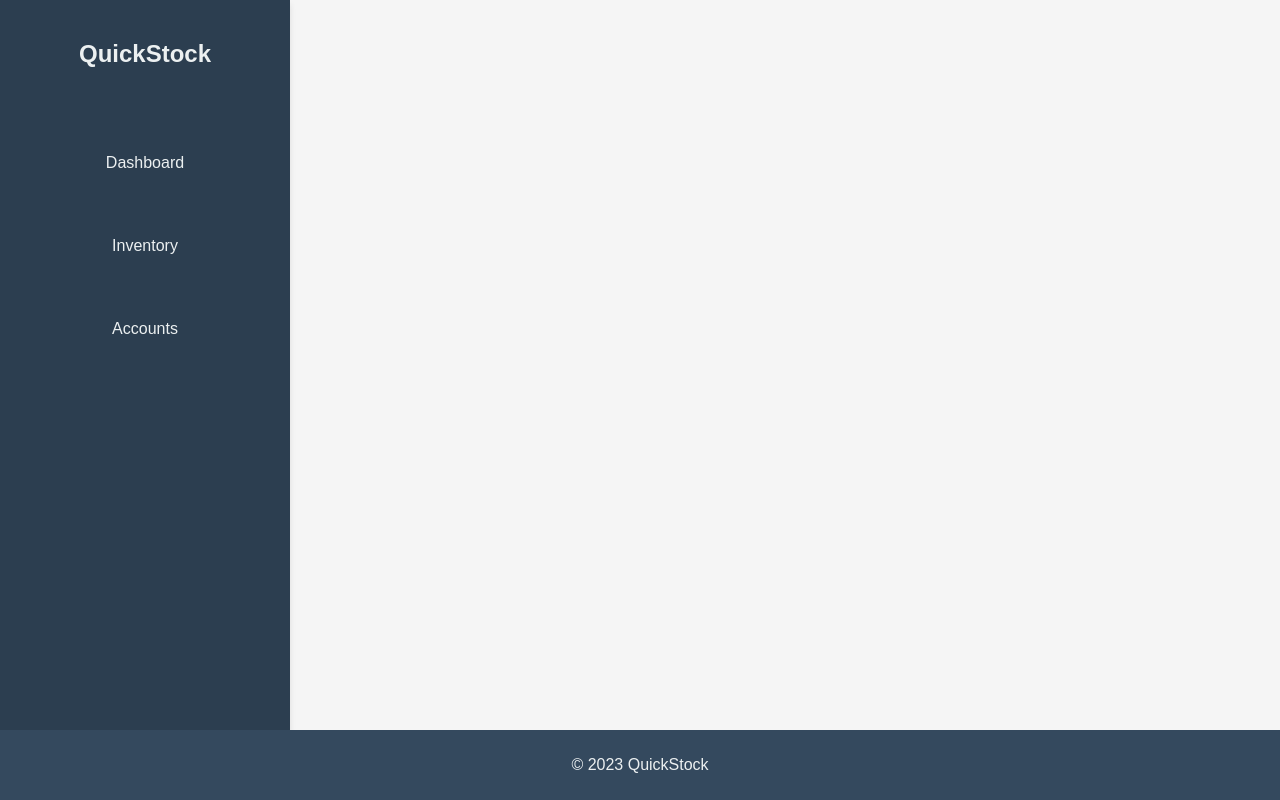
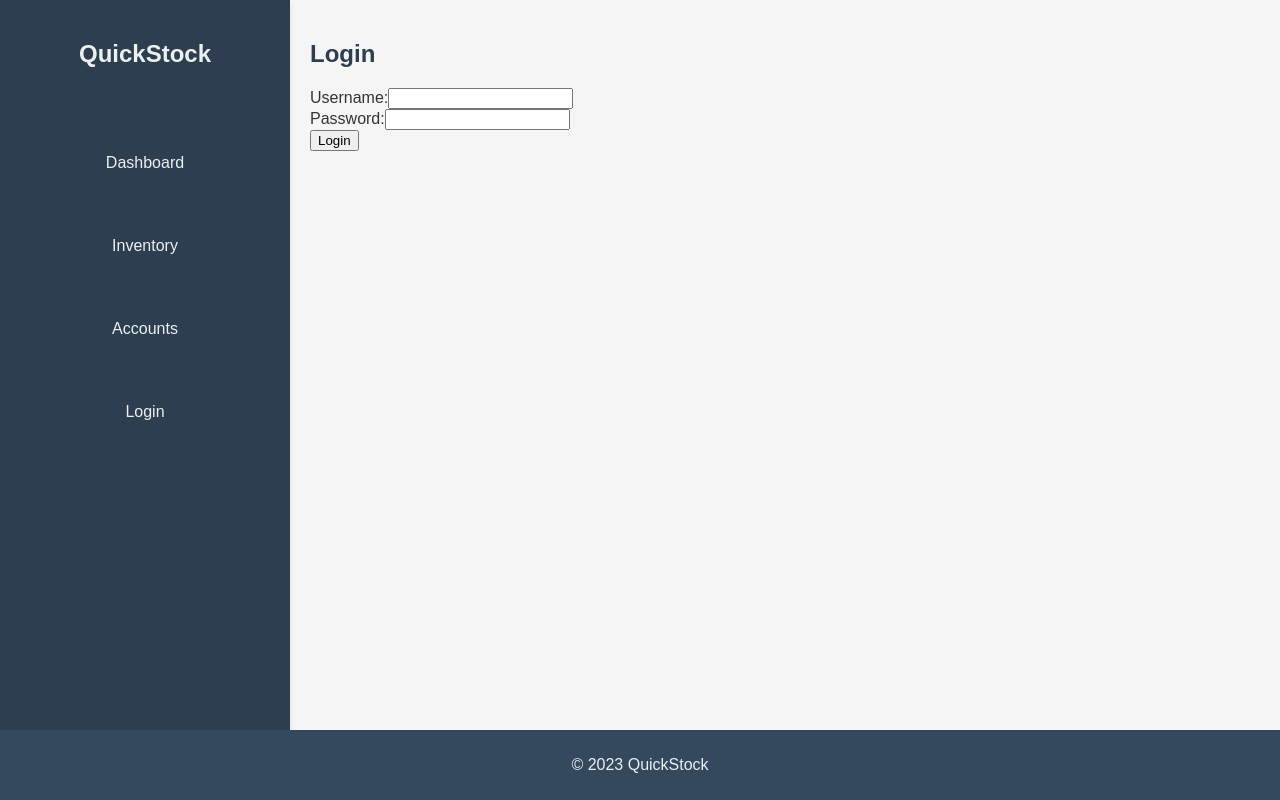
Before and after one commit to lahndrick/QuickStock, a React (Create React App) app in the folder react-app/: page /login in a window 1280 px wide. Built offline with nearby package versions, Linux system fonts and the light colour scheme.

Commit message:
login page

```diff
--- a/react-app/src/App.js
+++ b/react-app/src/App.js
@@ -5,6 +5,7 @@ import './App.css';
 import InventoryComponent from './components/Inventory';
 import AccountsComponent from './components/Accounts';
 import DashboardComponent from './components/Dashboard';
+import LoginComponent from  './components/Login';
 
 // Define functional components for each section
 const Dashboard = () => (
@@ -26,6 +27,11 @@ const Accounts = () => (
 		{/* Inventory content goes here */}
 	</section>
 );
+const Login = () => (
+	<section className="login-section">
+		<h2>Login</h2>
+	</section>
+)
 
 function App() {
 	return (
@@ -53,6 +59,11 @@ function App() {
 									Accounts
 								</Link>
 							</li>
+							<li>
+								<Link to="/login">
+									Login
+								</Link>
+							</li>
 						</ul>
 					</nav>
 
@@ -61,6 +72,7 @@ function App() {
 							<Route path="/dashboard" element={<DashboardComponent />} />
 							<Route path="/inventory" element={<InventoryComponent />} />
 							<Route path="/accounts" element={<AccountsComponent />} />
+							<Route path="/login" element={<LoginComponent />} />
 						</Routes>
 					</main>
 				</div>
--- /dev/null
+++ b/react-app/src/components/Login.js
@@ -0,0 +1,72 @@
+import React, { useState } from "react";
+
+function Login() {
+    const [username, setUsername] = useState("");
+    const [password, setPassword] = useState("");
+    const [DbUsername, getDbUsername] = useState("");
+    const [DbPassword, getDbPassword] = useState("");
+
+    const handleInputChange = (e) => {
+        const { name, value } = e.target;
+        if (name === "username") {
+            setUsername(value);
+        } else if (name === "password") {
+            setPassword(value);
+        }
+    };
+
+    const handleLogin = (e) => {
+        e.preventDefault();
+
+        if (!username || !password) {
+            console.log("Please enter both username and password.");
+            return;
+        }
+
+        // This will not work currently; it needs to be able to check the database
+        if (username === DbUsername && password === DbPassword) {
+            console.log("Login works");
+        } else {
+            console.log("Login does not work");
+        }
+    };
+
+    return (
+        <div>
+            <section className="login-section">
+                <h2>Login</h2>
+                <form onSubmit={handleLogin}>
+                    <label>
+                        Username:
+                        <input
+                            type="text"
+                            name="username"
+                            value={username}
+                            onChange={handleInputChange}
+                            required
+                        />
+                    </label>
+                    <br />
+                    <label>
+                        Password:
+                        <input
+                            type="password"
+                            name="password"
+                            value={password}
+                            onChange={handleInputChange}
+                            required
+                            pattern=".{1,}" // Pattern to ensure at least one character
+                            title="Password cannot be empty"
+                        />
+                    </label>
+                    <br />
+                    <button type="submit">
+                        Login
+                    </button>
+                </form>
+            </section>
+        </div>
+    );
+}
+
+export default Login;
```
